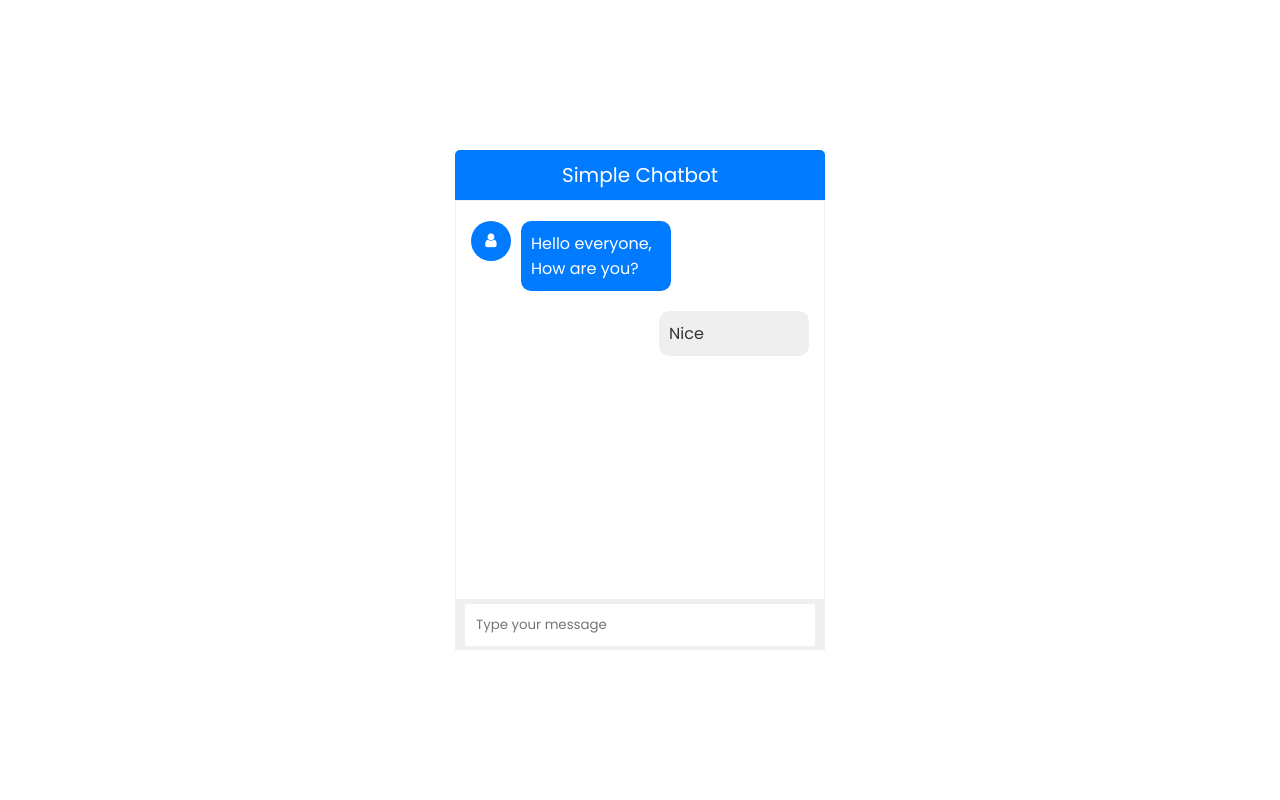
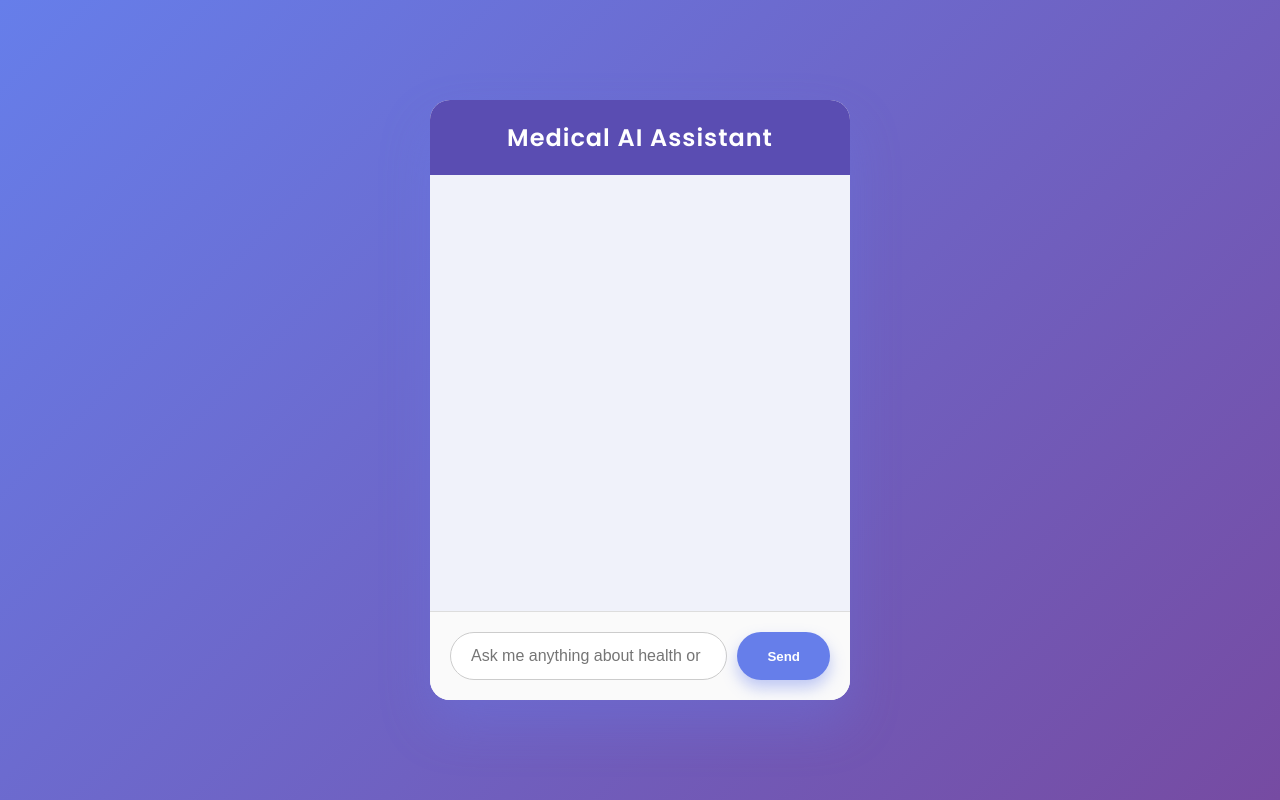
Before and after one commit to AnthropoidFHJ/Medical-Chatbot-Generative-AI, a Flask app: page / in a window 1280 px wide. Run offline with Flask 3, Linux system fonts and the light colour scheme; parts of the project's set-up code (start-up, migrations or seed data) failed here and were passed over.

Commit message:
Plannig Stage

```diff
--- a/Static/style.css
+++ b/Static/style.css
@@ -1,129 +1,164 @@
-@import url('https://fonts.googleapis.com/css2?family=Poppins:ital,wght@0,100;0,200;0,300;0,400;0,500;0,600;0,700;0,800;0,900;1,100;1,200;1,300;1,400;1,500;1,600;1,700;1,800;1,900&display=swap');
+@import url('https://fonts.googleapis.com/css2?family=Poppins:wght@300;400;600&display=swap');
 
 * {
-    margin: 0;
-    padding: 0;
   box-sizing: border-box;
 }
-
 body {
+  margin: 0;
+  background: linear-gradient(135deg, #667eea, #764ba2);
   font-family: 'Poppins', sans-serif;
   display: flex;
   justify-content: center;
   align-items: center;
-    min-height: 100vh;
+  height: 100vh;
+  color: #333;
+  user-select: none;
 }
 
-.wrapper {
-    width: 370px;
+.chat-container {
+  background: #fff;
+  width: 420px;
+  max-width: 90vw;
+  height: 600px;
+  border-radius: 20px;
+  box-shadow: 0 25px 50px rgba(102, 126, 234, 0.3);
+  display: flex;
+  flex-direction: column;
+  overflow: hidden;
 }
 
-.wrapper .title {
-    background: #007bff;
+.chat-header {
+  background: #5a4db2;
   color: white;
-    line-height: 2.5;
-    border-radius: 5px 5px 0 0;
+  padding: 20px;
+  font-weight: 600;
+  font-size: 1.5rem;
   text-align: center;
-    font-size: 20px;
+  letter-spacing: 1px;
+  box-shadow: 0 2px 10px rgba(0,0,0,0.15);
 }
 
-.wrapper .box {
-    border: 1px solid #efefef;
-    padding: 10px 15px;
-    min-height: 400px;
-    max-height: 400px;
+.chat-box {
+  flex: 1;
+  padding: 20px;
+  overflow-y: auto;
+  background: #f0f2fa;
+  display: flex;
+  flex-direction: column;
+  gap: 15px;
+  scrollbar-width: thin;
+  scrollbar-color: #888 transparent;
 }
 
-.wrapper .box .item {
-    display: flex;
-    float: left;
-    margin: 10px 0;
+.chat-box::-webkit-scrollbar {
+  width: 8px;
+}
+.chat-box::-webkit-scrollbar-track {
+  background: transparent;
+}
+.chat-box::-webkit-scrollbar-thumb {
+  background-color: #9a8cff;
+  border-radius: 10px;
 }
 
-.wrapper .box .item .icon {
-    background: #007bff;
-    color: white;
-    width: 40px;
-    height: 40px;
-    text-align: center;
-    line-height: 40px;
-    border-radius: 50%;
+.message {
+  max-width: 75%;
+  padding: 12px 20px;
+  border-radius: 25px;
+  font-size: 1rem;
+  line-height: 1.4;
+  position: relative;
+  word-wrap: break-word;
+  box-shadow: 0 4px 8px rgba(0,0,0,0.05);
+  animation: fadeInUp 0.3s ease forwards;
+  opacity: 0;
+  transform: translateY(10px);
+}
+@keyframes fadeInUp {
+  to {
+    opacity: 1;
+    transform: translateY(0);
+  }
 }
 
-.wrapper .box .item .msg {
-    background: #007bff;
+.message.user {
+  background: linear-gradient(135deg, #667eea, #764ba2);
   color: white;
-    border-radius: 10px;
-    width: 150px;
-    margin-left: 10px;
+  align-self: flex-end;
+  border-bottom-right-radius: 4px;
+  box-shadow: 0 8px 15px rgba(102, 126, 234, 0.5);
+}
+.message.user::after {
+  content: "";
+  position: absolute;
+  bottom: 0;
+  right: -10px;
+  width: 0;
+  height: 0;
+  border-top: 10px solid #764ba2;
+  border-left: 10px solid transparent;
 }
 
-.wrapper .box .item .msg p {
-    padding: 10px;
+.message.bot {
+  background: white;
+  color: #555;
+  align-self: flex-start;
+  border-bottom-left-radius: 4px;
+  box-shadow: 0 8px 15px rgba(118, 75, 162, 0.15);
+}
+.message.bot::after {
+  content: "";
+  position: absolute;
+  bottom: 0;
+  left: -10px;
+  width: 0;
+  height: 0;
+  border-top: 10px solid white;
+  border-right: 10px solid transparent;
 }
 
-.wrapper .box .item.right {
-    float: right;
+.chat-form {
+  display: flex;
+  padding: 20px;
+  background: #fafafa;
+  border-top: 1px solid #ddd;
+  gap: 10px;
 }
 
-.wrapper .box .item.right .msg {
-    background: #efefef;
-    color: #333;
+.chat-form input[type="text"] {
+  flex: 1;
+  padding: 14px 20px;
+  font-size: 1rem;
+  border-radius: 30px;
+  border: 1px solid #ccc;
+  outline: none;
+  transition: border-color 0.3s ease;
+}
+.chat-form input[type="text"]:focus {
+  border-color: #667eea;
+  box-shadow: 0 0 8px rgba(102, 126, 234, 0.3);
 }
 
-.wrapper .typing-area {
-    width: 100%;
-    background: #efefef;
-    height: 50px;
-    display: flex;
-    justify-content: center;
-    align-items: center;
-    padding: 10px;
+.chat-form button {
+  background: #667eea;
+  border: none;
+  color: white;
+  font-weight: 600;
+  padding: 14px 30px;
+  border-radius: 30px;
+  cursor: pointer;
+  transition: background 0.3s ease;
+  box-shadow: 0 8px 15px rgba(102, 126, 234, 0.4);
+}
+.chat-form button:hover {
+  background: #5a4db2;
+  box-shadow: 0 10px 20px rgba(90, 77, 178, 0.6);
 }
 
-.wrapper .typing-area .input-field {
-    width: 100%;
-    position: relative;
+@media (max-width: 480px) {
+  .chat-container {
+    width: 100vw;
+    height: 100vh;
+    border-radius: 0;
   }
-
-.wrapper .typing-area .input-field input {
-    width: 100%;
-    padding: 10px;
-    border: 1px solid transparent;
-    border-radius: 3px;
-    outline: none;
-    padding-right: 70px;
-    font-family: 'Poppins', sans-serif;
-    transition: 0.3s all ease;
 }
-
-.wrapper .typing-area .input-field input:focus {
-    border-color: #007bff;
-}
-
-.wrapper .typing-area .input-field button {
-    position: absolute;
-    top: 50%;
-    right: 10px;
-    transform: translateY(-50%);
-    background: transparent;
-    border: 1px solid #007bff;
-    padding: 5px 10px;
-    border-radius: 3px;
-    color: #007bff;
-    outline: none;
-    cursor: pointer;
-    opacity: 0;
-    pointer-events: none;
-    transition: 0.3s all ease;
-}
-
-.wrapper .typing-area .input-field button:hover {
-    background: #007bff;
-    color: white;
-}
-
-.wrapper .typing-area .input-field input:valid ~ button {
-    opacity: 1;
-    pointer-events: auto;
-}
--- a/Templates/chat.html
+++ b/Templates/chat.html
@@ -1,39 +1,72 @@
 <!DOCTYPE html>
 <html lang="en">
 <head>
-    <meta charset="UTF-8">
-    <meta http-equiv="X-UA-Compatible" content="IE=edge">
-    <meta name="viewport" content="width=device-width, initial-scale=1.0">
-    <link rel="stylesheet" href="https://cdnjs.cloudflare.com/ajax/libs/font-awesome/4.7.0/css/font-awesome.css">
-    <link rel="stylesheet" href="style.css">
-    <title>Chatbot - Brave Coder</title>
+  <meta charset="UTF-8" />
+  <meta name="viewport" content="width=device-width, initial-scale=1" />
+  <title>MediBot Chat - AI Medical Assistant</title>
+  <link href="https://fonts.googleapis.com/css2?family=Poppins:wght@300;400;600&display=swap" rel="stylesheet" />
+  <link rel="stylesheet" href="{{ url_for('static', filename='style.css') }}" />
 </head>
 <body>
-    <div class="wrapper">
-        <div class="title">Simple Chatbot</div>
-        <div class="box">
-            <div class="item">
-                <div class="icon">
-                    <i class="fa fa-user"></i>
-                </div>
-                <div class="msg">
-                    <p>Hello everyone, How are you?</p>
-                </div>
-            </div>
-            <br clear="both">
-            <div class="item right">
-                <div class="msg">
-                    <p>Nice</p>
-                </div>
-            </div>
-        </div>
 
-        <div class="typing-area">
-            <div class="input-field">
-                <input type="text" placeholder="Type your message" required>
-                <button>Send</button>
-            </div>
-        </div>
-    </div>
+  <div class="chat-container" role="main" aria-label="MediBot Chatbot Interface">
+    <header class="chat-header">
+     Medical AI Assistant
+    </header>
+
+    <section id="chat-box" class="chat-box" aria-live="polite" aria-atomic="false"></section>
+
+    <form class="chat-form" onsubmit="sendMessage(event)" aria-label="Send message form">
+      <input
+        id="user-input"
+        type="text"
+        placeholder="Ask me anything about health or medicine..."
+        autocomplete="off"
+        required
+        aria-required="true"
+      />
+      <button type="submit" aria-label="Send message">Send</button>
+    </form>
+  </div>
+
+  <script>
+    async function sendMessage(event) {
+      event.preventDefault();
+      const inputBox = document.getElementById('user-input');
+      const chatBox = document.getElementById('chat-box');
+      const userInput = inputBox.value.trim();
+      if (!userInput) return;
+
+      const userMsg = document.createElement('div');
+      userMsg.className = 'message user';
+      userMsg.textContent = userInput;
+      chatBox.appendChild(userMsg);
+      inputBox.value = '';
+      chatBox.scrollTop = chatBox.scrollHeight;
+
+      try {
+        const response = await fetch('/get', {
+          method: 'POST',
+          headers: { 'Content-Type': 'application/x-www-form-urlencoded' },
+          body: new URLSearchParams({ msg: userInput }),
+        });
+        const botReply = await response.text();
+
+        const botMsg = document.createElement('div');
+        botMsg.className = 'message bot';
+        botMsg.textContent = botReply;
+        chatBox.appendChild(botMsg);
+        chatBox.scrollTop = chatBox.scrollHeight;
+
+      } catch (error) {
+        const errMsg = document.createElement('div');
+        errMsg.className = 'message bot';
+        errMsg.textContent = "⚠️ Sorry, I couldn't reach the server.";
+        chatBox.appendChild(errMsg);
+        chatBox.scrollTop = chatBox.scrollHeight;
+      }
+    }
+  </script>
+
 </body>
 </html>
--- a/app.py
+++ b/app.py
@@ -3,7 +3,7 @@ from src.helper import download_hugging_face_embeddings
 from langchain_pinecone import PineconeVectorStore
 from langchain_groq import ChatGroq
 from langchain.chains import create_retrieval_chain
-from langchain.chains.combine_documents import create_stuff_documents
+from langchain.chains.combine_documents import create_stuff_documents_chain
 from langchain_core.prompts import ChatPromptTemplate
 from dotenv import load_dotenv
 from src.prompt import *
@@ -24,9 +24,9 @@ embeddings = download_hugging_face_embeddings()
 
 index_name = "med-bot"
 
-docsearch = PineconeVectorStore.from_documents(
+docsearch = PineconeVectorStore.from_existing_index(
 index_name=index_name,
-embedding=embeddings,
+embedding=embeddings
 )
 
 retriever = docsearch.as_retriever(
```
Lines whose indentation alone changed are shown as unchanged.
